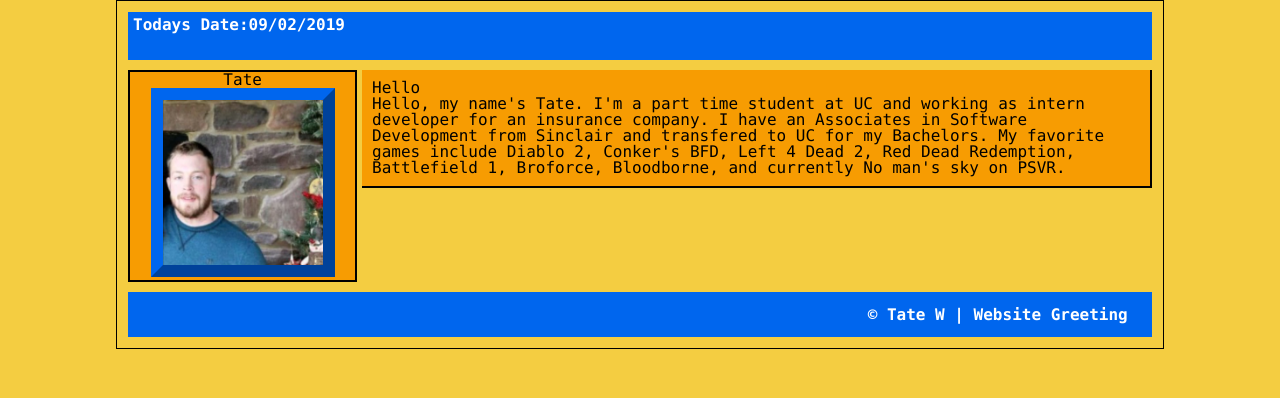
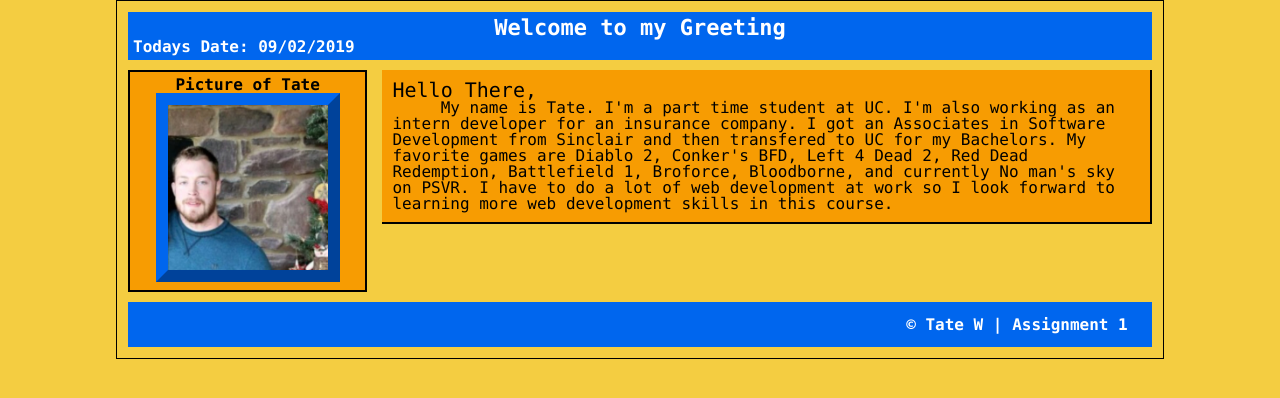
Before and after one commit to TateTTW/Assn01Greeting, a plain HTML site: page index.html in a window 1280 px wide. Drawn offline with Linux system fonts and the light colour scheme.

Commit message:
Improved spacing and added more text

```diff
--- a/CSS/main.css
+++ b/CSS/main.css
@@ -18,9 +18,18 @@ header {
     margin-bottom: 10px
 }
 
+header h1 {
+	text-align:center;
+	font-size: 22px;
+}
+
+h2{
+	font-size:20px;
+}
+
 article {
 	float: right;
-    width: 75%;
+    width: 73%;
     padding: 10px;
     background-color: #f79c02;
     border-right: 2px solid black;
@@ -34,11 +43,12 @@ aside {
 	width: 22%;
 	float: left;
 	text-align: center;
+	padding: 5px;
 	margin-bottom: 10px;
 }
 
 aside h3 {
-
+	font-weight: bold;
 }
 
 #imgTate{
--- a/JavaScript/date.js
+++ b/JavaScript/date.js
@@ -4,7 +4,7 @@ var dd = String(today.getDate()).padStart(2, '0');
 var mm = String(today.getMonth() + 1).padStart(2, '0'); //January is 0!
 var yyyy = today.getFullYear();
 
-today = mm + '/' + dd + '/' + yyyy;
+today = ' ' + mm + '/' + dd + '/' + yyyy;
 
 document.getElementById('dateToday').innerHTML = today;
 }
--- a/index.html
+++ b/index.html
@@ -9,22 +9,21 @@
 </head>
 <body>
 	 <main>
-        <header>Todays Date:<span id="dateToday"></span></header>
+        <header><h1>Welcome to my Greeting</h1> Todays Date:<span id="dateToday"></span></header>
         <article>
-        	<h3>Hello</h3>
+        	<h2>Hello There,</h2>
             <p>
-            	Hello, my name's Tate. I'm a part time student at UC and working as intern developer for an insurance company.
-            	I have an Associates in Software Development from Sinclair and transfered to UC for my Bachelors. My favorite games
-            	include Diablo 2, Conker's BFD, Left 4 Dead 2, Red Dead Redemption, Battlefield 1, Broforce, Bloodborne,
-            	and currently No man's sky on PSVR.
-
+            	&nbsp&nbsp&nbsp&nbsp My name is Tate. I'm a part time student at UC. I'm also working as an intern developer for an insurance company.
+            	I got an Associates in Software Development from Sinclair and then transfered to UC for my Bachelors. My favorite games
+            	are Diablo 2, Conker's BFD, Left 4 Dead 2, Red Dead Redemption, Battlefield 1, Broforce, Bloodborne, and currently No man's sky on PSVR.
+            	I have to do a lot of web development at work so I look forward to learning more web development skills in this course.
             </p>
         </article>
         <aside>
-			<h3>Tate</h3>
+			<h3>Picture of Tate</h3>
 			<img id="imgTate" src="Images/me.jpg">
 		</aside>
     </main>
-    <footer>&copy; Tate W | Website Greeting &nbsp;</footer>
+    <footer>&copy; Tate W | Assignment 1 &nbsp;</footer>
 </body>
 </html>
```
